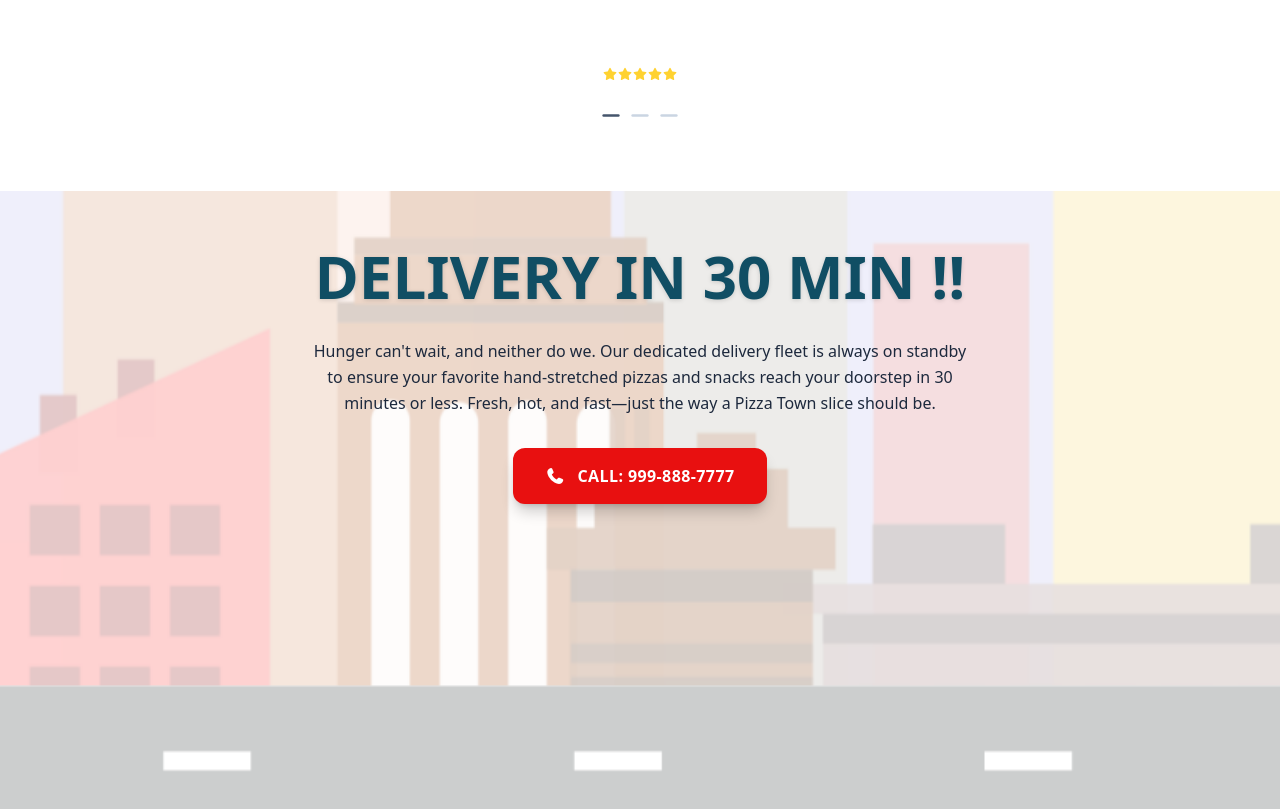
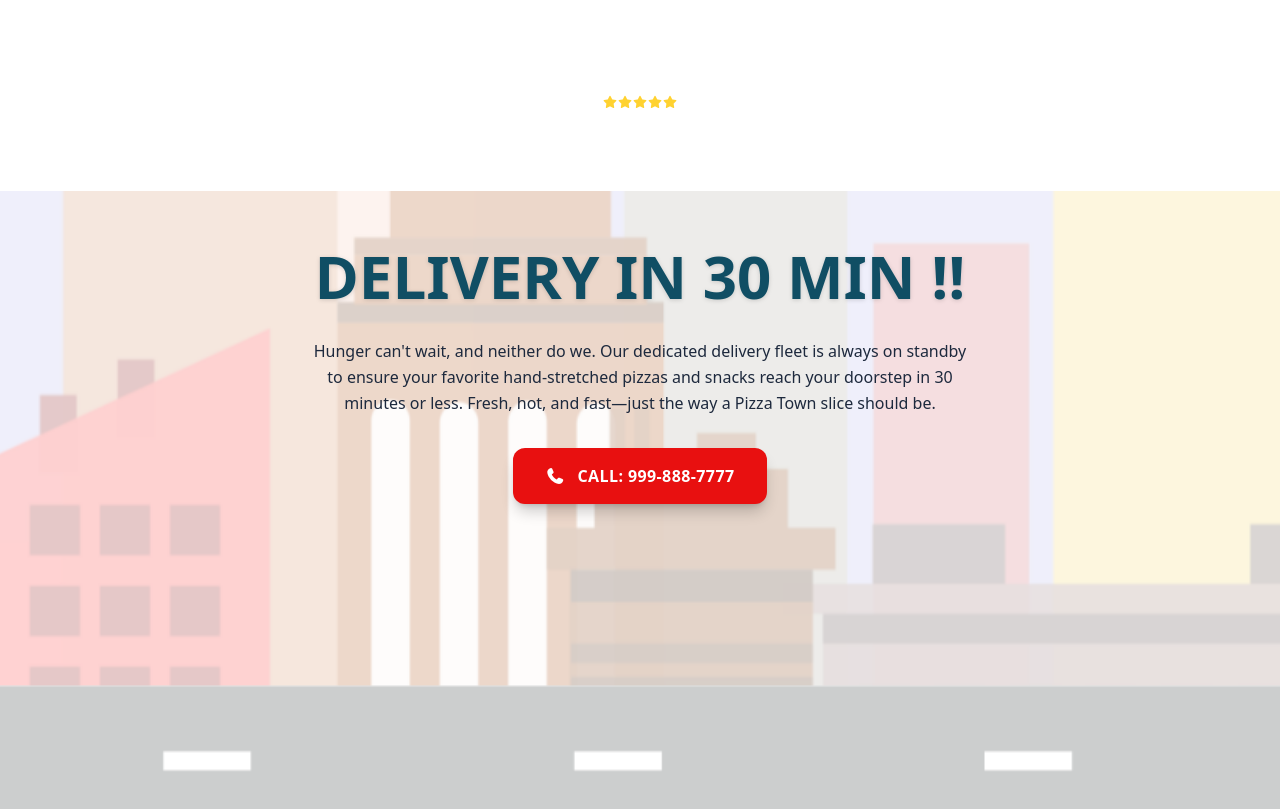
Before and after one commit to kshitij1029/Pizzeria-Project, a React (Vite) app: page / in a window 1280 px wide. Shown: the part 6918-7727 px from the top of the page. Built offline with nearby package versions, Linux system fonts and the light colour scheme.

Commit message:
more commit

```diff
--- a/src/Components/Review/Dots2.jsx
+++ /dev/null
@@ -1,13 +0,0 @@
-import React from 'react'
-
-const Dots2 = ({index}) => {
-  return (
-    <div className='mt-8'>
-        <i className={`fa-solid fa-minus text-[20px] mx-0.5 ${index==0? "text-slate-600" : "text-slate-300"}`}></i>
-        <i className={`fa-solid fa-minus text-[20px] mx-0.5 ${index==1? "text-slate-600" : "text-slate-300"}`}></i>
-        <i className={`fa-solid fa-minus text-[20px] mx-0.5 ${index==2? "text-slate-600" : "text-slate-300"}`}></i>
-    </div>
-  )
-}
-
-export default Dots2
--- a/src/Components/Review/Review.jsx
+++ b/src/Components/Review/Review.jsx
@@ -1,6 +1,5 @@
 import React, { useState } from 'react'
 import Comments from './Comments'
-import Dots2 from './Dots2'
 import man_1 from '../../assets/man-1.jpg'
 import woman_1 from '../../assets/woman-1.png'
 import man_2 from '../../assets/man-2.jpg'
@@ -34,7 +33,6 @@
             <i className='text-slate-300 hover:text-white fa-solid fa-greater-than text-xl' ></i>
           </div>
         </div>
-        <Dots2 index={isIndex}/>
     </div>
   )
 }
```
